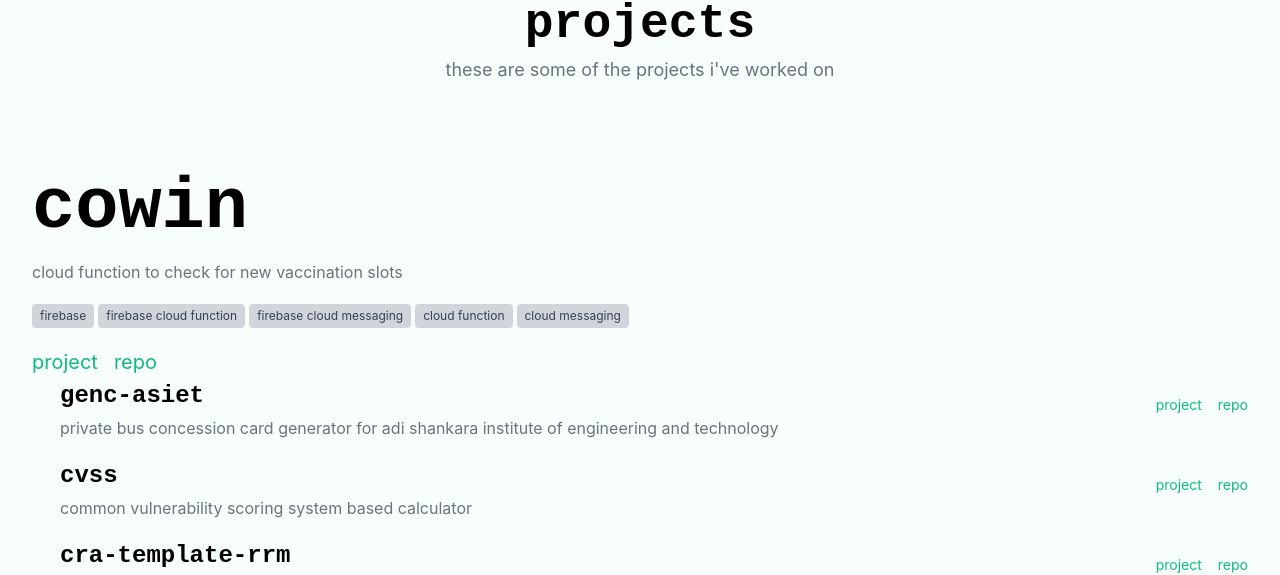
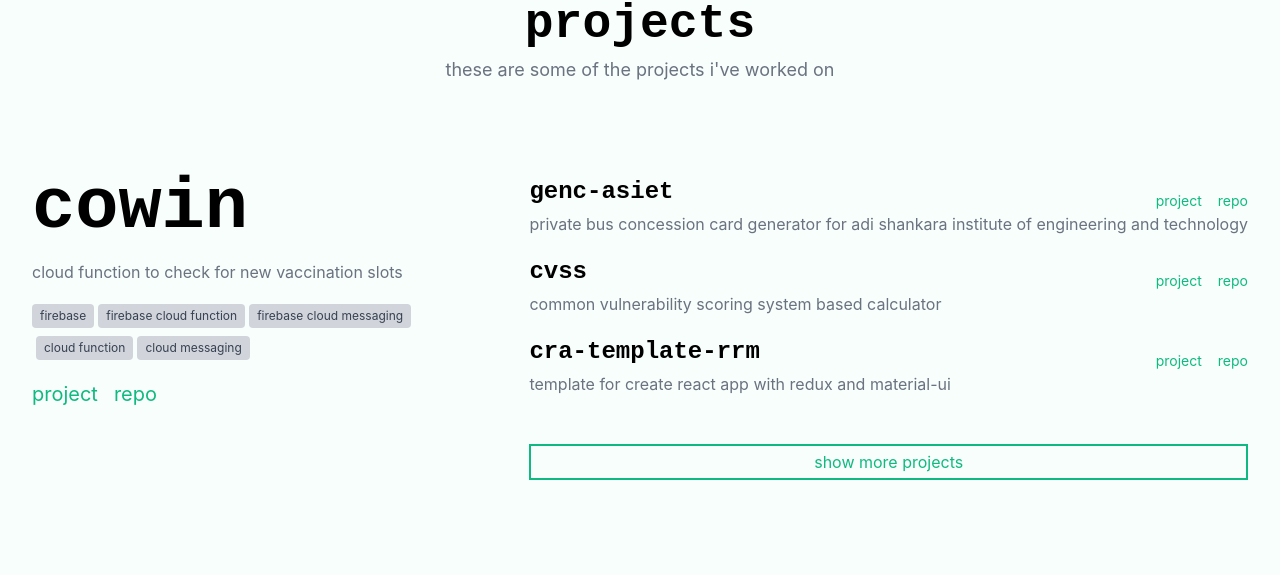
Before and after one commit to jagannathBhat/bhat.dev, a React (Create React App) app: page / in a window 1280 px wide. Shown: the part 1752-2327 px from the top of the page. Built offline with nearby package versions, Linux system fonts and the light colour scheme.

Commit message:
fix project section responsiveness

```diff
--- a/src/components/Projects/index.js
+++ b/src/components/Projects/index.js
@@ -18,7 +18,7 @@ const Projects = () => {
       </p>
       <div
         className='flex flex-col lowercase max-w-7xl mx-auto p-8 space-y-7 text-left
-        lg:space-x-7 lg:space-y-0'
+        lg:flex-row lg:space-x-7 lg:space-y-0'
       >
         <ProjectMain project={PROJECTS[0]} />
         <div className='space-y-4'>
```
